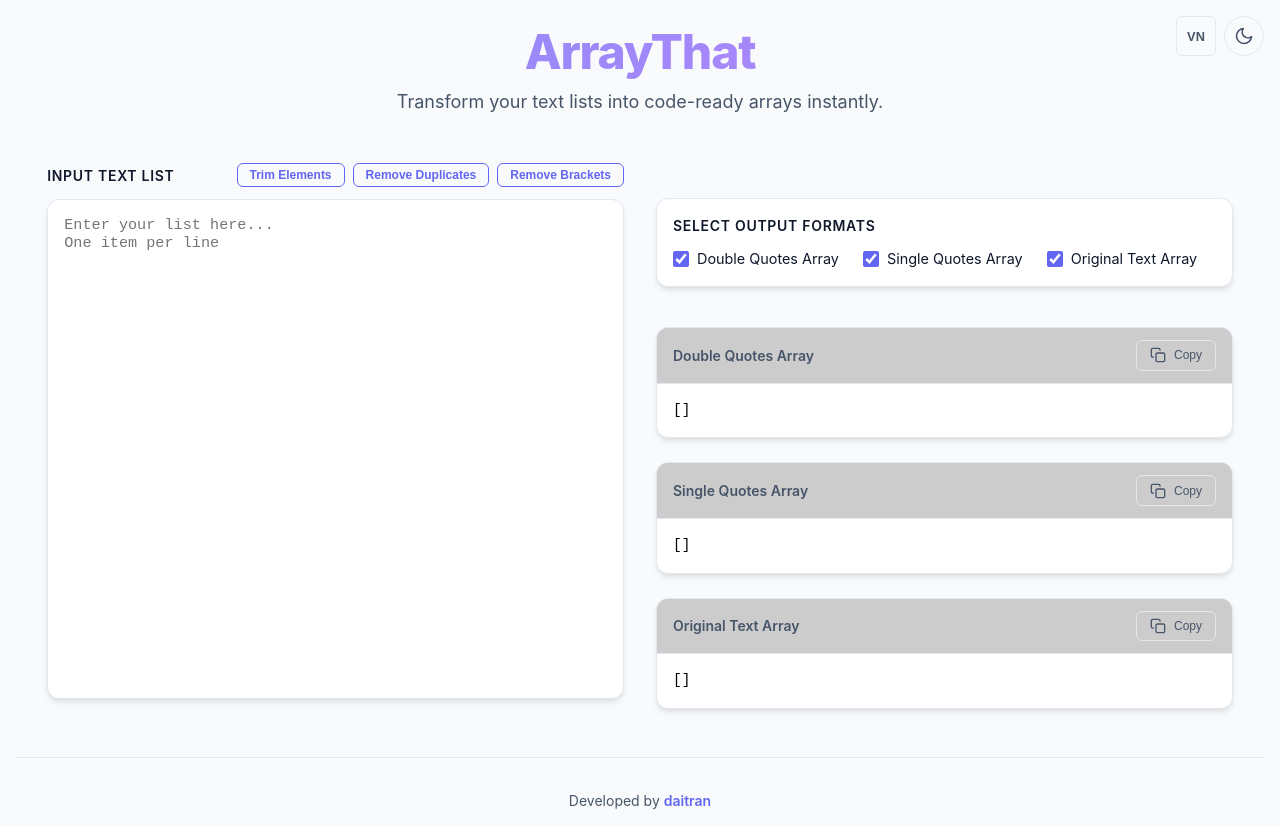
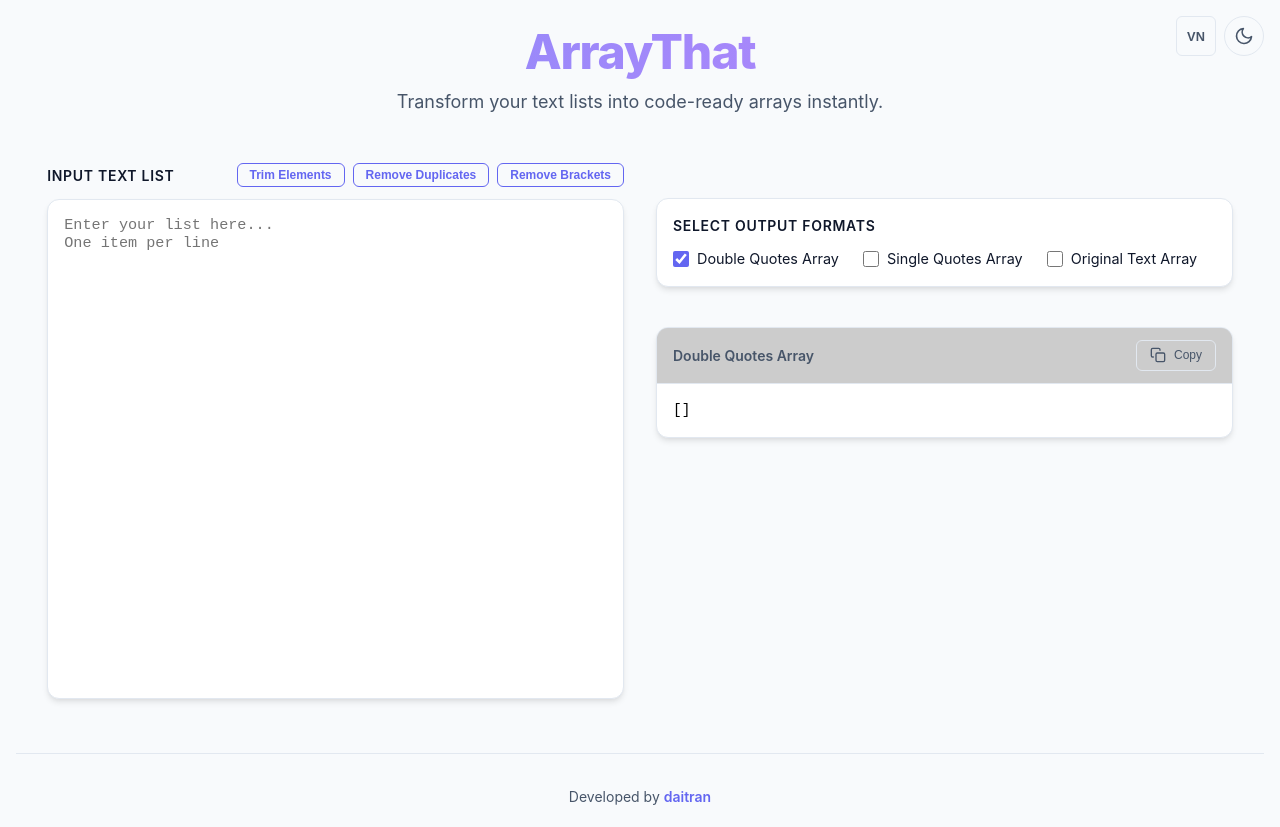
Before and after one commit to daitran94/arraythat, a React (Vite) app: page / in a window 1280 px wide. Built offline with nearby package versions, Linux system fonts and the light colour scheme.

Commit message:
Set 'Double Quotes' as the only default selected output

```diff
--- a/src/components/ArrayGenerator.jsx
+++ b/src/components/ArrayGenerator.jsx
@@ -11,8 +11,8 @@ const ArrayGenerator = ({ t }) => {
   const [copiedState, setCopiedState] = useState(null);
   const [selectedOutputs, setSelectedOutputs] = useState({
     doubleQuote: true,
-    singleQuote: true,
-    original: true,
+    singleQuote: false,
+    original: false,
   });
 
   useEffect(() => {
```
